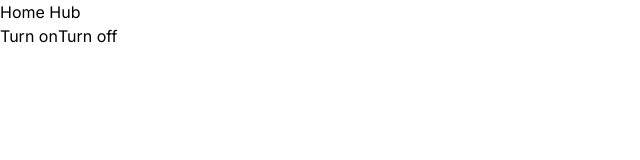
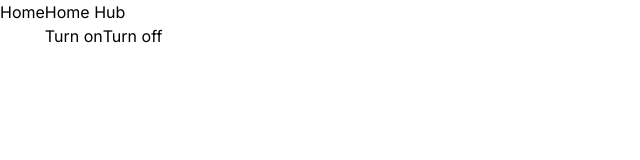
Before and after one commit to LukePetko/home-hub, a Next.js app: page / in a window 1280 px wide. Shown: the top 160 px of the page, without its empty margins (0-640 px from the left). Built offline with nearby package versions, Linux system fonts and the light colour scheme.

Commit message:
adding navbar to layout

```diff
--- /dev/null
+++ b/src/app/NavBar.tsx
@@ -0,0 +1,14 @@
+import React from "react";
+import Link from "next/link";
+
+export default function NavBar() {
+  return (
+    <nav>
+      <ul>
+        <li>
+          <Link href="/">Home</Link>
+        </li>
+      </ul>
+    </nav>
+  );
+}
--- a/src/app/layout.tsx
+++ b/src/app/layout.tsx
@@ -1,21 +1,28 @@
-import './globals.css'
-import { Inter } from 'next/font/google'
+import Link from "next/link";
+import "./globals.css";
+import { Inter } from "next/font/google";
+import NavBar from "./NavBar";
 
-const inter = Inter({ subsets: ['latin'] })
+const inter = Inter({ subsets: ["latin"] });
 
 export const metadata = {
-  title: 'Create Next App',
-  description: 'Generated by create next app',
-}
+  title: "Create Next App",
+  description: "Generated by create next app",
+};
 
 export default function RootLayout({
   children,
 }: {
-  children: React.ReactNode
+  children: React.ReactNode;
 }) {
   return (
     <html lang="en">
-      <body className={inter.className}>{children}</body>
+      <body className={inter.className}>
+        <div className="flex flex-row">
+          <NavBar />
+          {children}
+        </div>
+      </body>
     </html>
-  )
+  );
 }
--- a/src/app/page.tsx
+++ b/src/app/page.tsx
@@ -2,10 +2,10 @@
 
 export default function Home() {
   return (
-    <>
+    <div>
       <h1>Home Hub</h1>
       <Button on={true}>Turn on</Button>
       <Button on={false}>Turn off</Button>
-    </>
+    </div>
   );
 }
```
